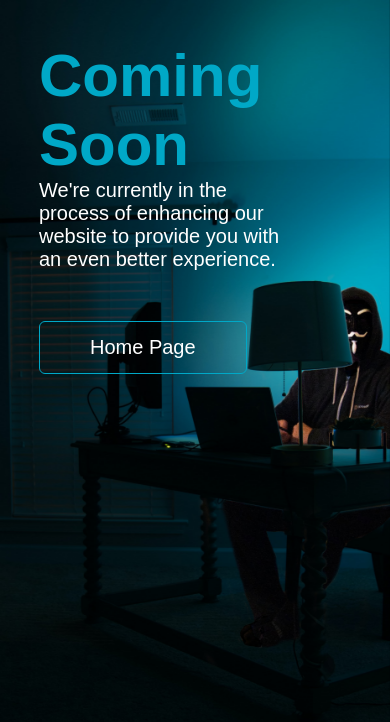
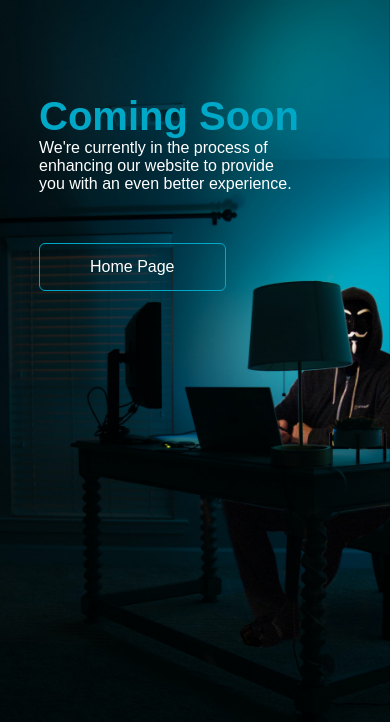
Before and after one commit to Morbid1134/edmsdigital.com, a plain HTML site: page coming-soon/index.html in a window 390 px wide. Drawn offline with Linux system fonts and the light colour scheme.

Commit message:
Adjust Coming-Soon and 404 pages for mobile devices

```diff
--- a/coming-soon/css/index.css
+++ b/coming-soon/css/index.css
@@ -53,3 +53,14 @@ body {
 .btn:hover {
     background: var(--accent-color);
 }
+
+
+@media only screen and (max-width: 600px){
+    .header-text {
+        margin-top: 10vh;
+        font-size: 16px;
+    }
+    .header-text h1 {
+        font-size: 40px;
+    }
+}
--- a/css/404.css
+++ b/css/404.css
@@ -28,7 +28,6 @@ body {
     padding: 10px 10%;
 }
 
-
 .header-text {
     margin-top: 10%;
     font-size: 20px;
@@ -53,3 +52,20 @@ body {
 .btn:hover {
     background: var(--accent-color);
 }
+
+/* -------------phone background-------- */
+
+@media only screen and (max-width: 600px){
+    #header {
+        background-image: none;
+        background: var(--bg-color);
+    }
+
+    .header-text {
+        margin-top: 10vh;
+        font-size: 16px;
+    }
+    .header-text h1 {
+        font-size: 40px;
+    }
+}
```
